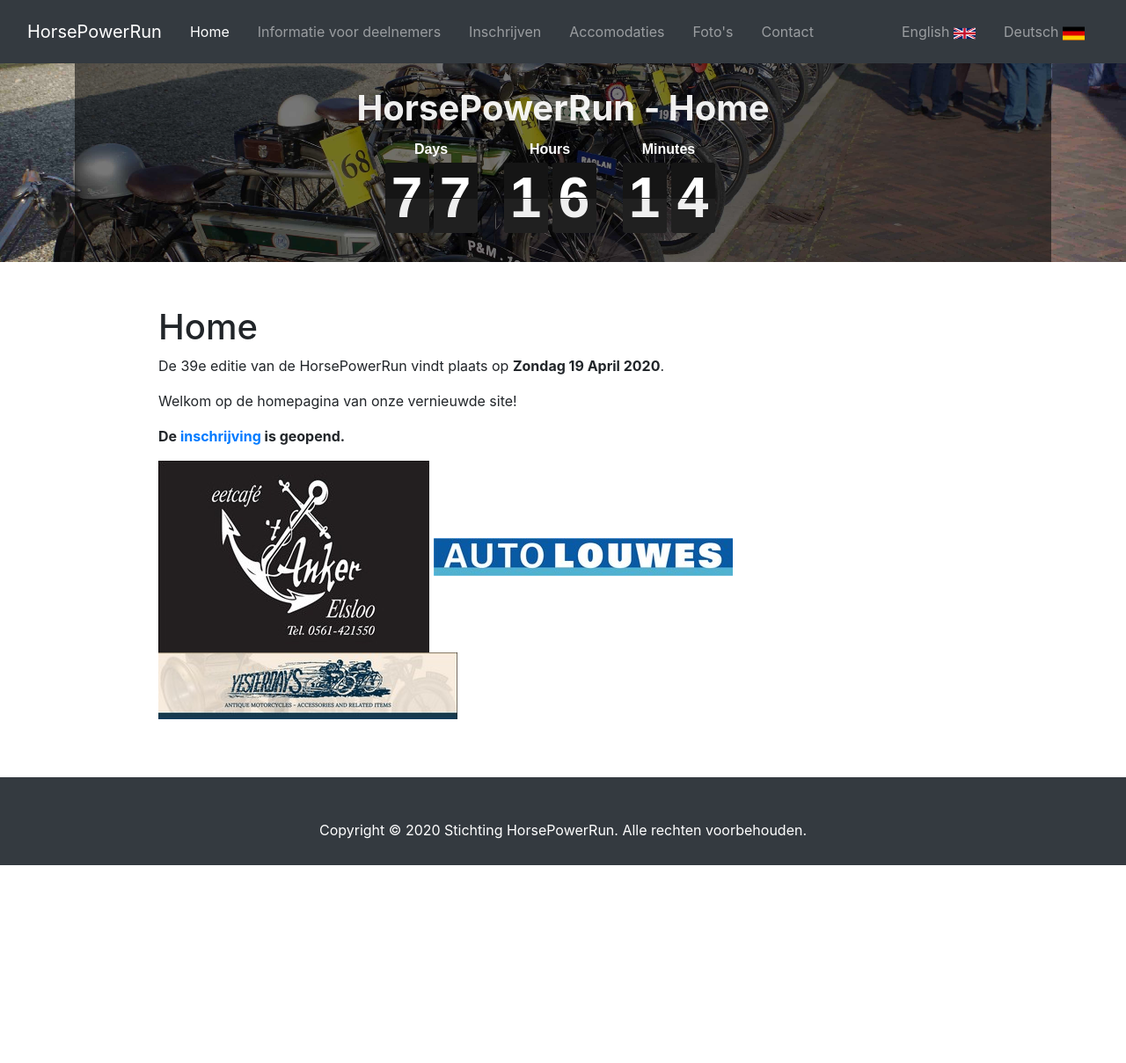
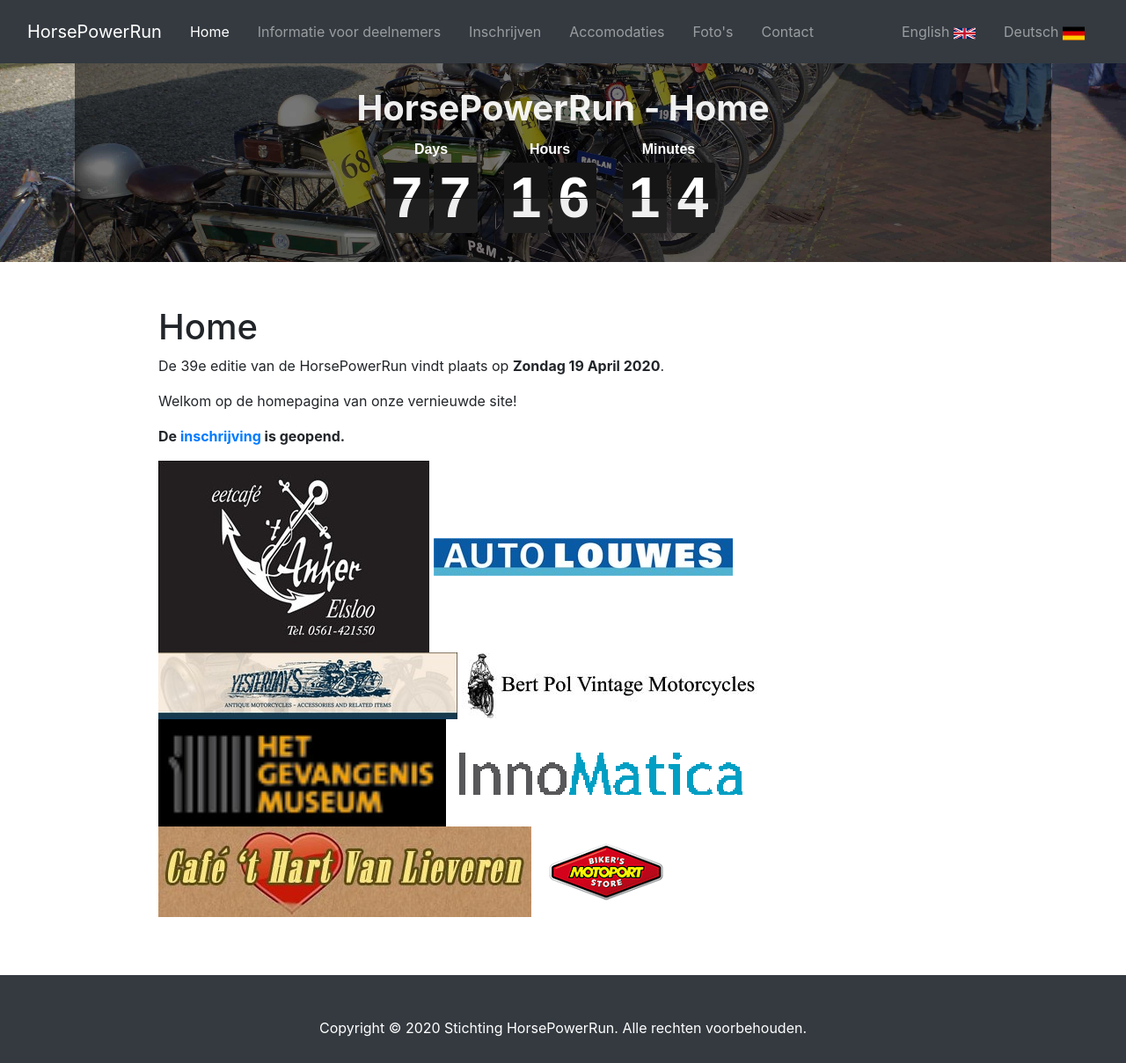
Before and after one commit to nielshuman/HorsePowerRun, a Jekyll site: the page built from nl/index.md, in a window 1280 px wide. Shown: the whole page at 88% size. Built offline with Jekyll 4.4.1, drawn with Linux system fonts in a browser that asks for light colours; before the commit the page ends 984 px from its top, so only the background shows below that.

Commit message:
Update index.md

```diff
--- a/nl/index.md
+++ b/nl/index.md
@@ -13,3 +13,8 @@
 ![cafetanker.jpg]({{site.baseurl}}/assets/sponsors/cafetanker.jpg)
 ![auto_louwes.jpg]({{site.baseurl}}/assets/sponsors/auto_louwes.jpg)
 ![yesterdays.jpg]({{site.baseurl}}/assets/sponsors/yesterdays.jpg)
+![Bert_Pol.jpg]({{site.baseurl}}/assets/sponsors/Bert_Pol.jpg)
+![GevangenisMuseum.jpg]({{site.baseurl}}/assets/sponsors/GevangenisMuseum.jpg)
+![innomatica2_oud.gif]({{site.baseurl}}/assets/sponsors/innomatica2_oud.gif)
+![Lieveren.jpg]({{site.baseurl}}/assets/sponsors/Lieveren.jpg)
+![Logo_MotoPort.png]({{site.baseurl}}/assets/sponsors/Logo_MotoPort.png)
```
